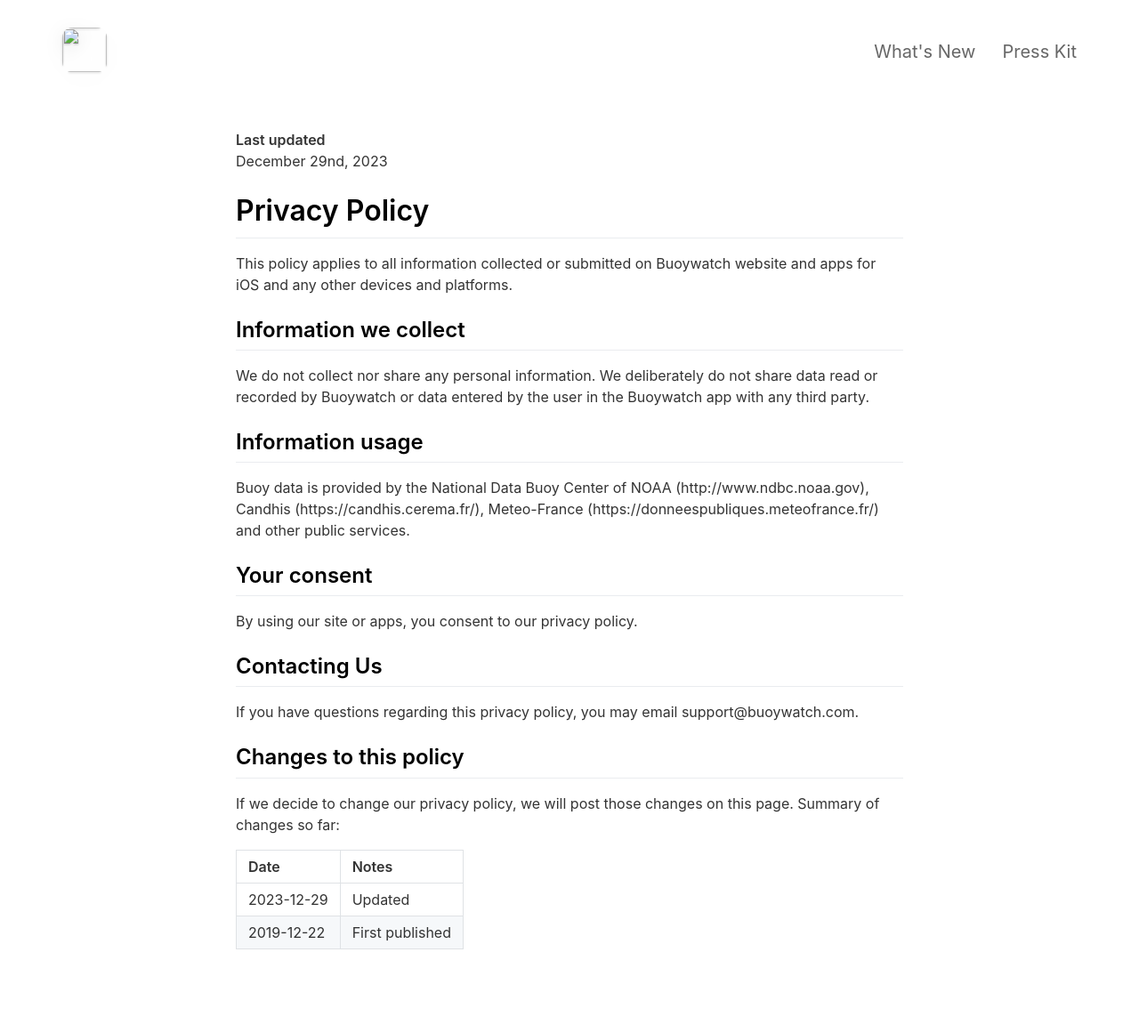
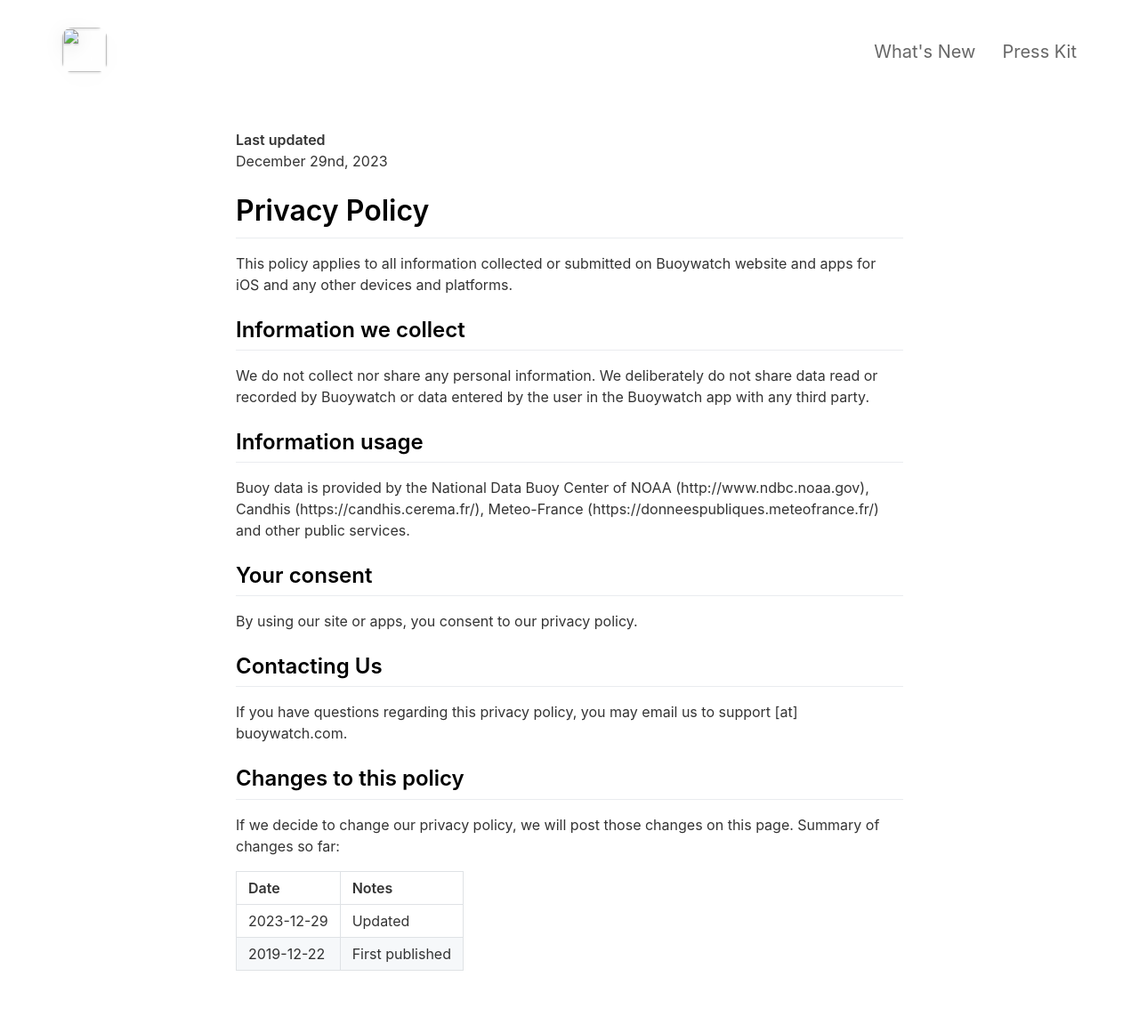
Before and after one commit to PPacie/buoywatch-web, a Jekyll site: the page built from _pages/privacypolicy.md, in a window 1280 px wide. Shown: the whole page at 89% size. Built offline with Jekyll 4.4.1, drawn with Linux system fonts in a browser that asks for light colours; nearby versions of some CDN libraries; before the commit the page ends 1137 px from its top, so only the background shows below that.

```diff
--- a/_pages/privacypolicy.md
+++ b/_pages/privacypolicy.md
@@ -25,7 +25,7 @@ By using our site or apps, you consent to our privacy policy.
 
 ## Contacting Us
 
-If you have questions regarding this privacy policy, you may email support@buoywatch.com.
+If you have questions regarding this privacy policy, you may email us to support [at] buoywatch.com.
 
 ## Changes to this policy
 
```
